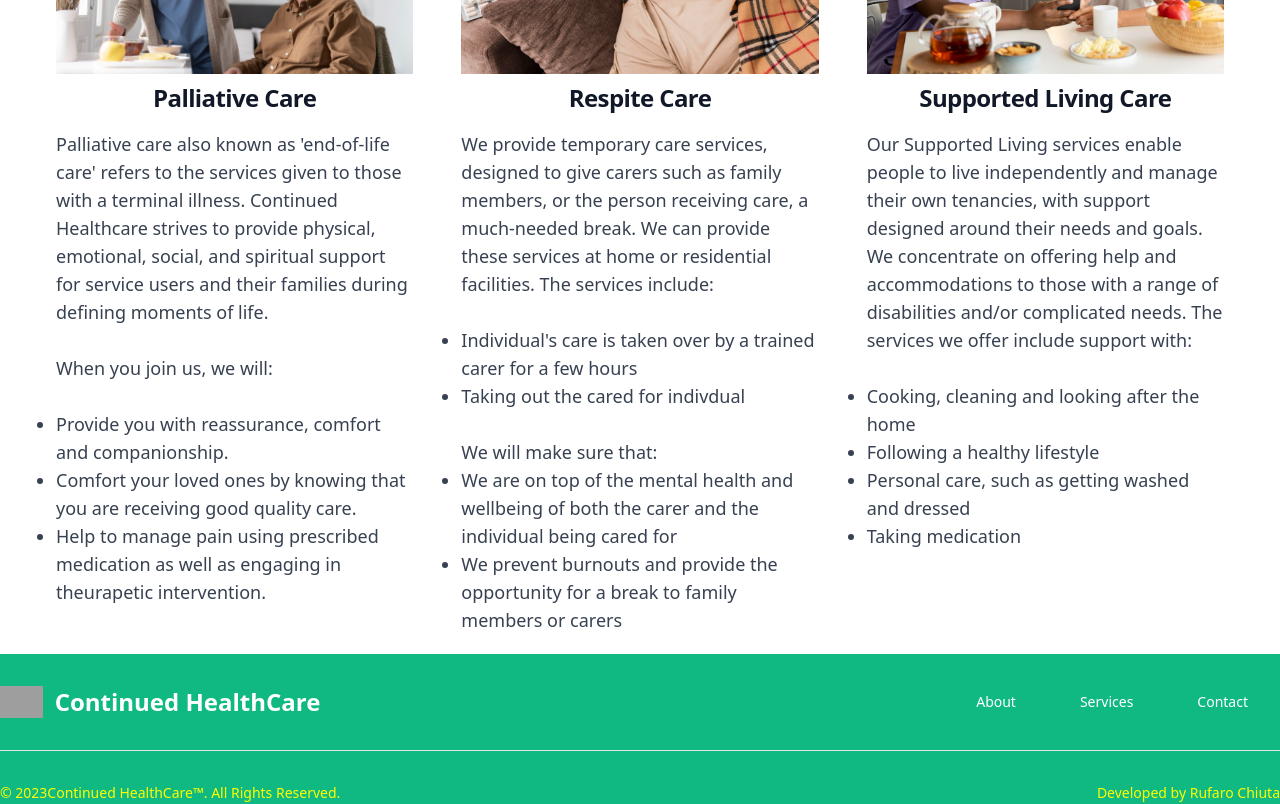
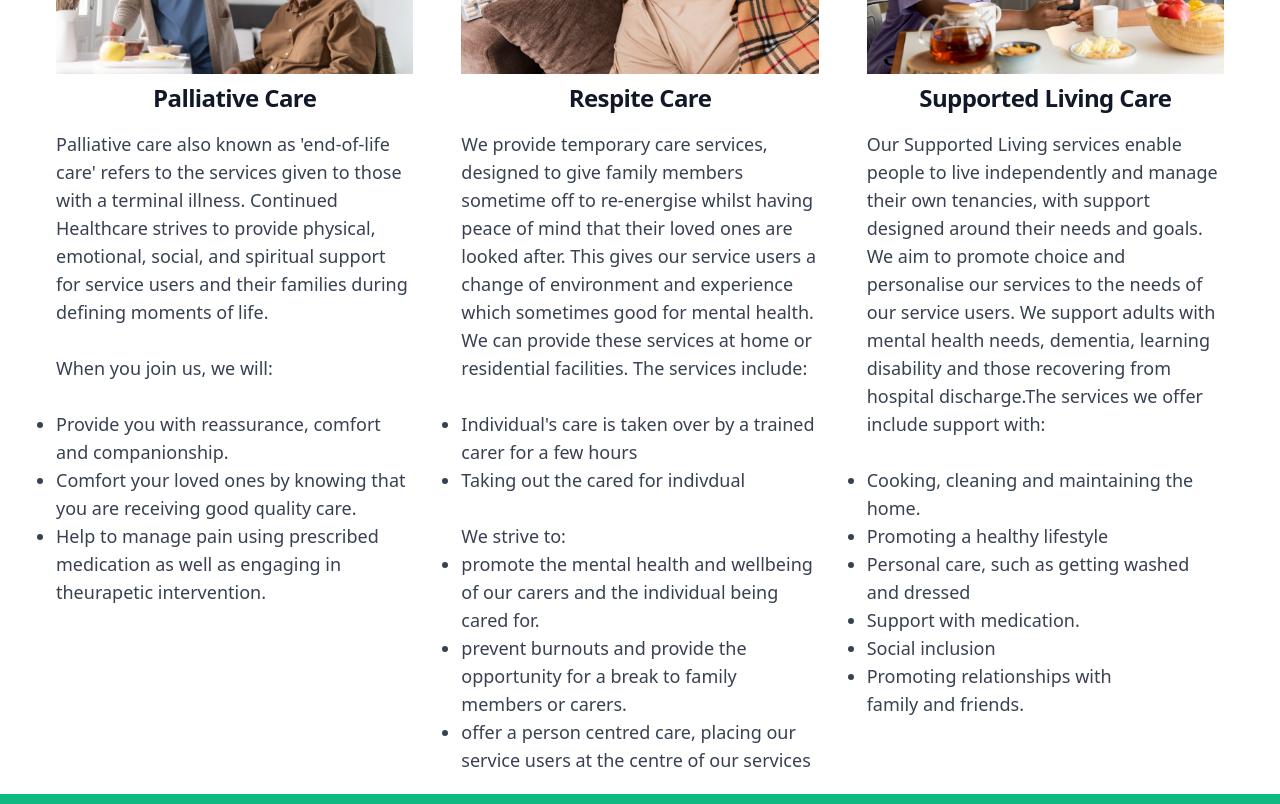
Before and after one commit to rufaro-13/ContinuedHC, a React (Create React App) app: page /services in a window 1280 px wide. Shown: the part 1180-1984 px from the top of the page. Built offline with nearby package versions, Linux system fonts and the light colour scheme; grey boxes are pictures that could not be loaded.

Commit message:
services again

```diff
--- a/src/pages/Services.js
+++ b/src/pages/Services.js
@@ -110,10 +110,10 @@ function Services() {
                                 </h5>
                                 <p className="font-normal text-sm md:text-lg text-gray-700 dark:text-gray-400 pt-4">
                                     <p className='text-left'>
-                                    We provide temporary care services, designed to give carers such as family members,
-                                    or the person receiving care, a much-needed break. We can provide these services at home or residential facilities.
+                                    We provide temporary care services, designed to give  family members sometime off to re-energise whilst
+                                    having peace of mind that their loved ones are looked after.  This gives our service users a change of environment and experience which sometimes good for mental health.
 
-                                    The services include:<br/><br/>
+                                    We can provide these services at home or residential facilities. The services include:<br/><br/>
 
                                     <ul class="list-disc ">
                                         <li>Individual's care is taken over by a trained carer for a few hours</li>
@@ -121,10 +121,12 @@ function Services() {
 
                                     </ul><br/>
 
-                                    We will make sure that:<br/>
+                                    We strive to:
+<br/>
                                     <ul class="list-disc ">
-                                        <li>We are on top of the mental health and wellbeing of both the carer and the individual being cared for</li>
-                                        <li>We prevent burnouts and provide the opportunity for a break to family members or carers</li>
+                                        <li>promote the mental health and wellbeing of our carers and the individual being cared for.</li>
+                                        <li>prevent burnouts and provide the opportunity for a break to family members or carers.</li>
+                                        <li>offer a person centred care, placing our service users at the centre of our services</li>
                                     </ul>
                                 </p>
                                 </p>
@@ -141,14 +143,17 @@ function Services() {
 
                             <p className="font-normal text-sm md:text-lg text-gray-700 dark:text-gray-400 pt-4">
                                     <p className='text-left'>
-                                    Our Supported Living services enable people to live independently and manage their own tenancies, with support
-                                    designed around their needs and goals. We concentrate on offering help and accommodations to those with a range of
-                                    disabilities and/or complicated needs. The services we offer include support with:<br/><br/>
+                                    Our Supported Living services enable people to live independently and manage their own tenancies,
+                                    with support designed around their needs and goals. We aim to promote choice and personalise our
+                                    services to the needs of our service users. We support adults with mental health needs, dementia,
+                                    learning disability and those recovering from hospital discharge.The services we offer include support with:<br/><br/>
                                     <ul class="list-disc ">
-                                        <li>Cooking, cleaning and looking after the home</li>
-                                        <li>Following a healthy lifestyle</li>
+                                        <li>Cooking, cleaning and maintaining the home.</li>
+                                        <li>Promoting a healthy lifestyle</li>
                                         <li>Personal care, such as getting washed and dressed</li>
-                                        <li>Taking medication</li>
+                                        <li>Support with medication.</li>
+                                        <li>Social inclusion</li>
+                                        <li>Promoting relationships with family and friends.</li>
                                     </ul>
 
                                     {/* Some of the advantages include:<br/>
```
